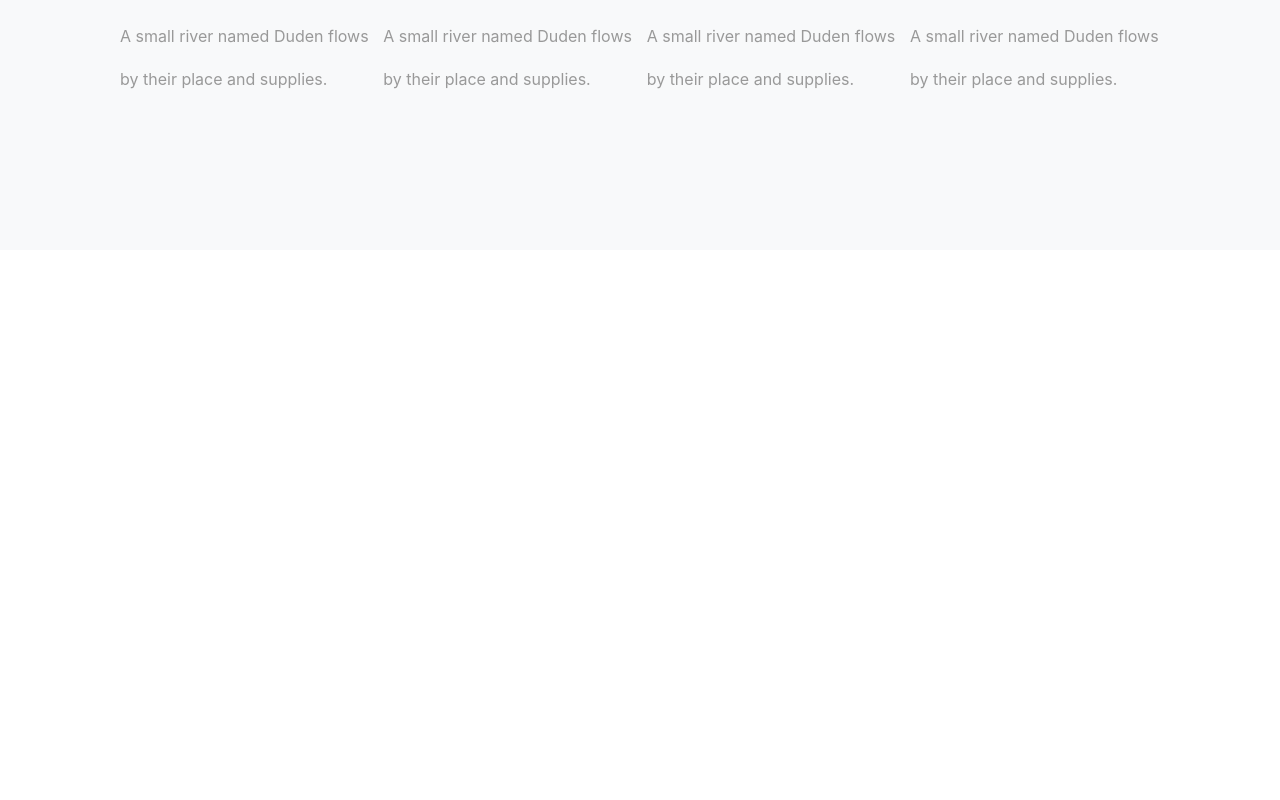
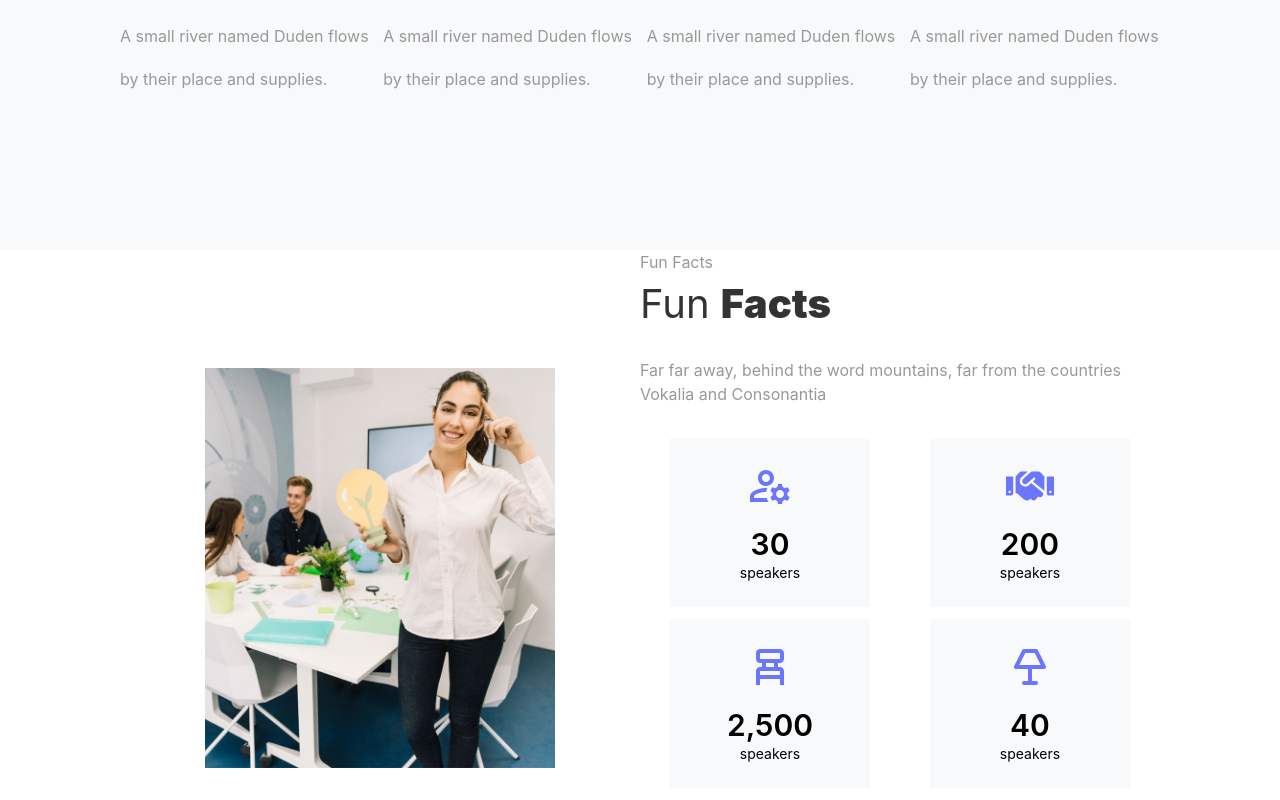
Before and after one commit to salimovone/project-4, a React (Create React App) app: page / in a window 1280 px wide. Shown: the part 1072-1872 px from the top of the page. Before the commit the page ends 1322 px from the top, so only its background shows below. Built offline with nearby package versions, Linux system fonts and the light colour scheme.

Commit message:
facts created

```diff
--- /dev/null
+++ b/src/components/Facts/index.jsx
@@ -0,0 +1,50 @@
+import { TbLamp } from "react-icons/tb";
+import { MdChairAlt } from "react-icons/md";
+import { FaHandshake } from "react-icons/fa";
+import { MdOutlineManageAccounts } from "react-icons/md";
+import React from "react";
+import { Main } from "./style";
+
+const Facts = () => {
+  return (
+    <Main className="bg-white w-full">
+      <div className="max grid grid-cols-2 max-md:grid-cols-1">
+        <div className="left h-[400px] m-auto max-[915px]:w-[300px] w-[350px] max-md:w-full mb-8"></div>
+        <div>
+          <p className="text-[#999]">Fun Facts</p>
+          <p className="text-[#000c] text-[40px] mb-6">
+            Fun <span className="font-black">Facts</span>
+          </p>
+          <p className="text-[#999]">
+            Far far away, behind the word mountains, far from the countries
+            Vokalia and Consonantia
+          </p>
+          <div className="grid grid-cols-2 mt-8">
+                <div className="bg-[#f8f9fa] w-[200px] max-[915px]:w-[150px] m-auto text-center py-6 mb-3">
+                    <div className="w-full flex justify-center text-[48px] mb-4 text-[#6b76ff]"><MdOutlineManageAccounts /></div>
+                    <span className="font-semibold text-3xl">30</span>
+                    <div className="text-[14px]">speakers</div>
+                </div>
+                <div className="bg-[#f8f9fa] w-[200px] max-[915px]:w-[150px] m-auto text-center py-6 mb-3">
+                    <div className="w-full flex justify-center text-[48px] mb-4 text-[#6b76ff]"><FaHandshake /></div>
+                    <span className="font-semibold text-3xl">200</span>
+                    <div className="text-[14px]">speakers</div>
+                </div>
+                <div className="bg-[#f8f9fa] w-[200px] max-[915px]:w-[150px] m-auto text-center py-6 mb-3">
+                    <div className="w-full flex justify-center text-[48px] mb-4 text-[#6b76ff]"><MdChairAlt /></div>
+                    <span className="font-semibold text-3xl">2,500</span>
+                    <div className="text-[14px]">speakers</div>
+                </div>
+                <div className="bg-[#f8f9fa] w-[200px] max-[915px]:w-[150px] m-auto text-center py-6 mb-3">
+                    <div className="w-full flex justify-center text-[48px] mb-4 text-[#6b76ff]"><TbLamp /></div>
+                    <span className="font-semibold text-3xl">40</span>
+                    <div className="text-[14px]">speakers</div>
+                </div>
+          </div>
+        </div>
+      </div>
+    </Main>
+  );
+};
+
+export default Facts;
--- /dev/null
+++ b/src/components/Facts/style.js
@@ -0,0 +1,11 @@
+import { styled } from "styled-components";
+import img from '../../assets/images/about.jpg'
+
+
+export const Main = styled.div`
+    .left{
+        background-image: url(${img});
+        background-position: top;
+        background-size: cover;
+    }
+`
--- a/src/views/Home/index.jsx
+++ b/src/views/Home/index.jsx
@@ -1,12 +1,14 @@
 import React from 'react'
 import Header from '../../components/Header'
 import Services from '../../components/Services'
+import Facts from '../../components/Facts'
 
 const Home = () => {
   return (
     <div>
         <Header />
         <Services />
+        <Facts />
     </div>
   )
 }
```
